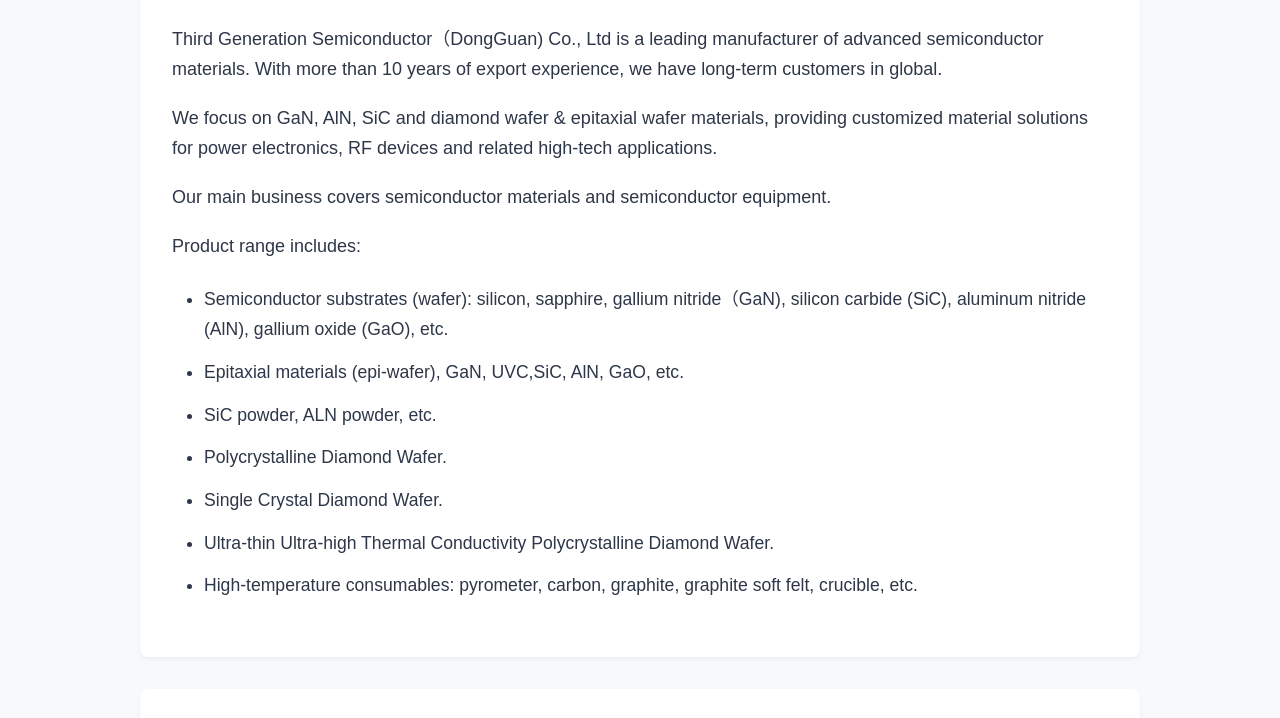
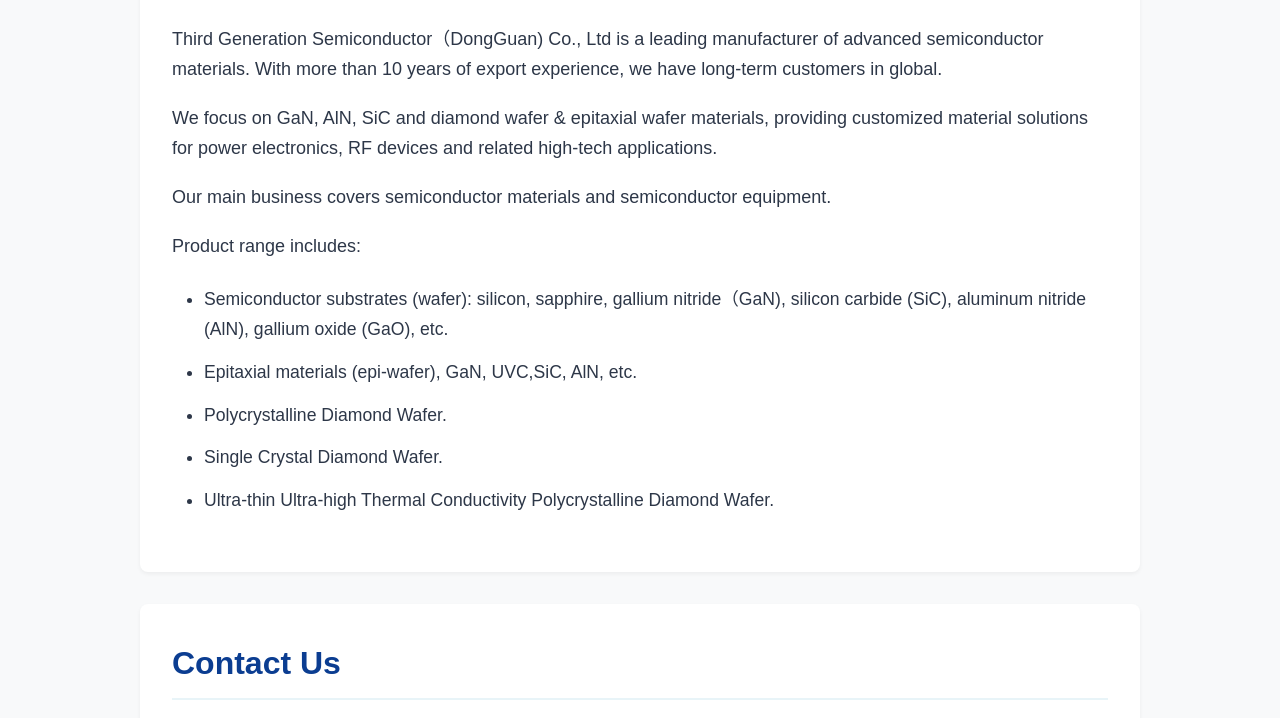
Before and after one commit to thirdsemi/thirdsemi, a plain HTML site: page index.html in a window 1280 px wide. Shown: the part 266-984 px from the top of the page. Drawn offline with Linux system fonts and the light colour scheme.

Commit message:
Update index.html

```diff
--- a/index.html
+++ b/index.html
@@ -33,12 +33,10 @@ footer{text-align:center;padding:2rem;color:#718096;border-top:1px solid #e2e8f0
 <p>Product range includes:</p>
 <ul class="about-list">
 <li>Semiconductor substrates (wafer): silicon, sapphire, gallium nitride（GaN), silicon carbide (SiC), aluminum nitride (AlN), gallium oxide (GaO), etc.</li>
-<li>Epitaxial materials (epi-wafer), GaN, UVC,SiC, AlN, GaO, etc.</li>
-<li>SiC powder, ALN powder, etc.</li>
+<li>Epitaxial materials (epi-wafer), GaN, UVC,SiC, AlN,  etc.</li>
 <li>Polycrystalline Diamond Wafer.</li>
 <li>Single Crystal Diamond Wafer.</li>
 <li>Ultra-thin Ultra-high Thermal Conductivity Polycrystalline Diamond Wafer.</li>
-<li>High-temperature consumables: pyrometer, carbon, graphite, graphite soft felt, crucible, etc.</li>
 </ul>
 </section>
 
```
